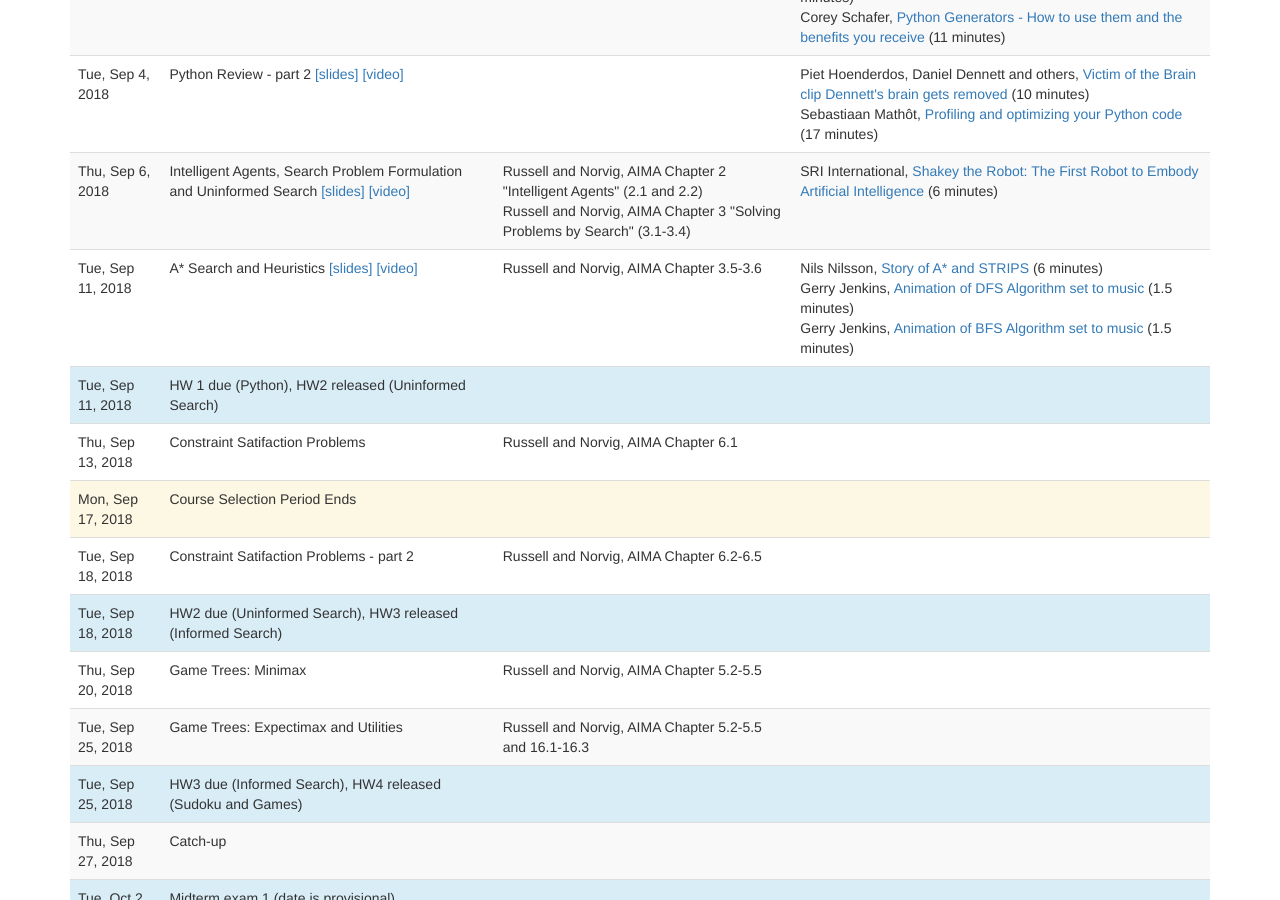
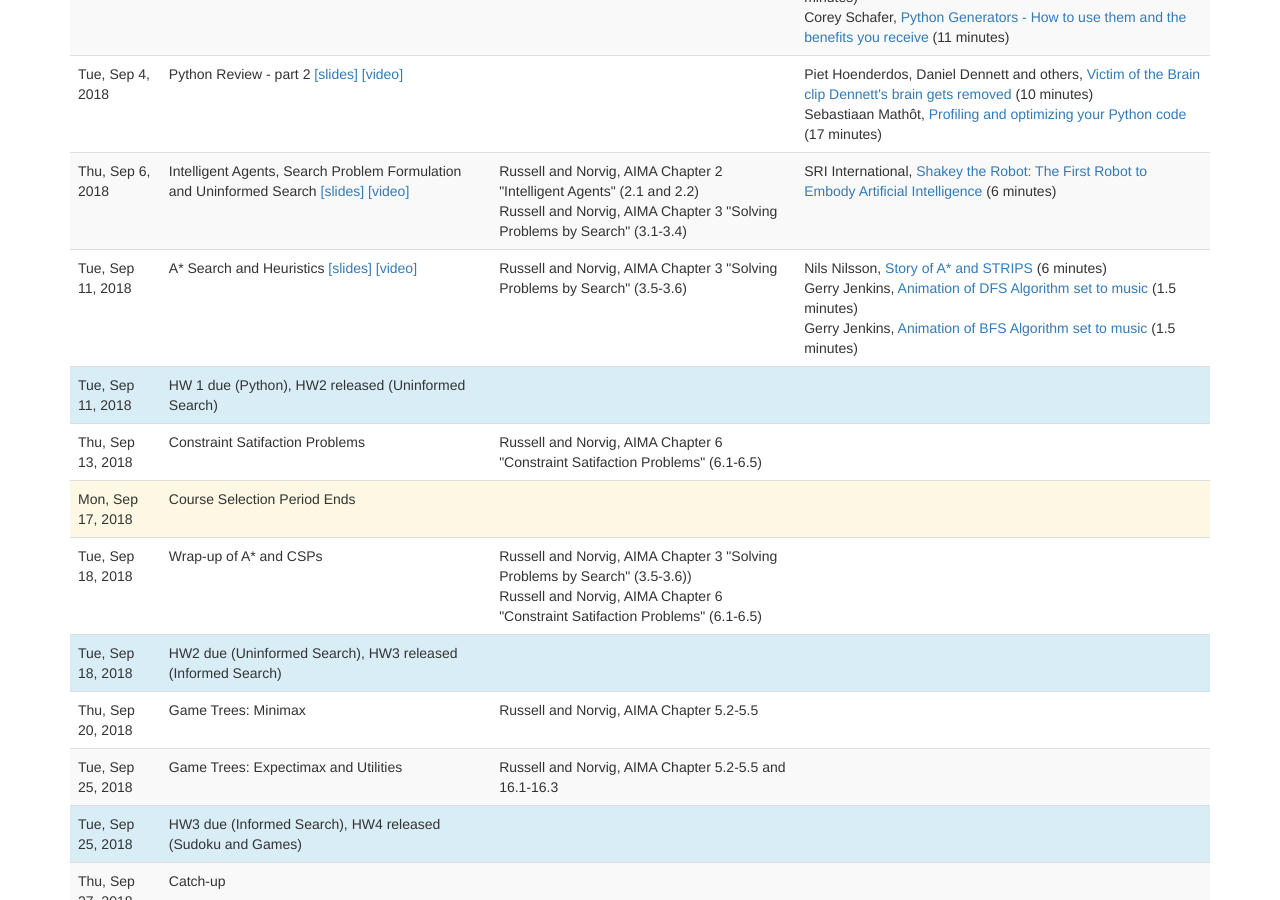
Before and after one commit to artificial-intelligence-class/artificial-intelligence-class.github.io, a Jekyll site: the page built from lectures.md, in a window 1280 px wide and 900 px high, scrolled down 486 px. Built offline with Jekyll 4.4.1, drawn with Linux system fonts in a browser that asks for light colours; nearby versions of some CDN libraries; a script that is not in the unit is left out.

Commit message:
Updated lecture schedule for next week

```diff
--- a/_data/lectures.yaml
+++ b/_data/lectures.yaml
@@ -95,7 +95,7 @@
   recording: https://upenn.hosted.panopto.com/Panopto/Pages/Viewer.aspx?id=66ae0cb3-2490-4a21-b7ed-a9460066d047
   readings:
     -
-      title: AIMA Chapter 3.5-3.6
+      title: AIMA Chapter 3 "Solving Problems by Search"  (3.5-3.6)
       authors: Russell and Norvig
       optional: false
   videos:
@@ -124,7 +124,7 @@
   title:  Constraint Satifaction Problems
   readings:
     -
-      title: AIMA Chapter 6.1
+      title: AIMA Chapter 6 "Constraint Satifaction Problems" (6.1-6.5)
       authors: Russell and Norvig
       optional: false
 
@@ -135,10 +135,14 @@
 -
   date: 2018-09-18
   slides:
-  title:  Constraint Satifaction Problems - part 2
+  title:  Wrap-up of A* and CSPs
   readings:
     -
-      title: AIMA Chapter 6.2-6.5
+      title: AIMA Chapter 3 "Solving Problems by Search" (3.5-3.6))
+      authors: Russell and Norvig
+      optional: false
+    -
+      title: AIMA Chapter 6 "Constraint Satifaction Problems" (6.1-6.5)
       authors: Russell and Norvig
       optional: false
 -
```
